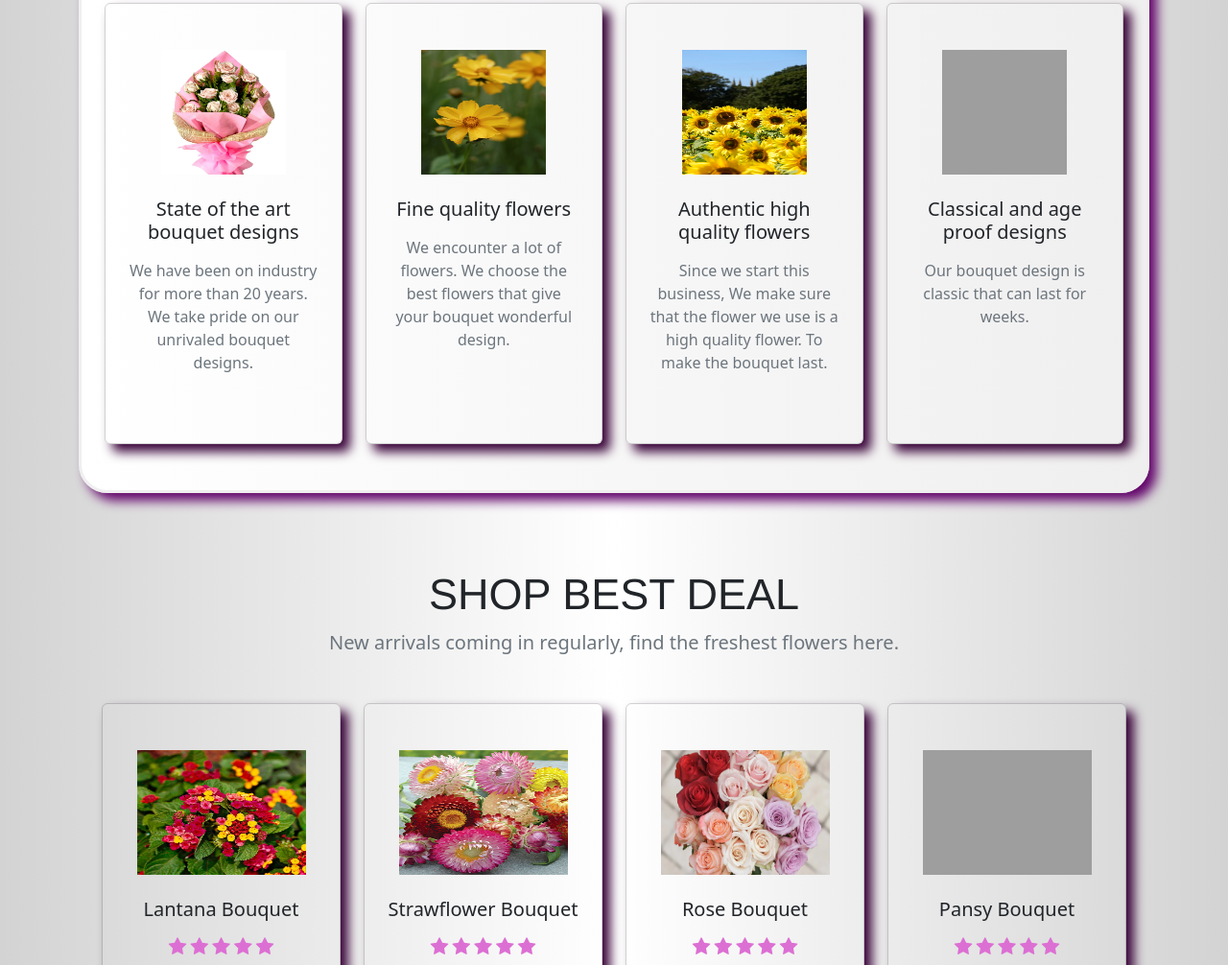
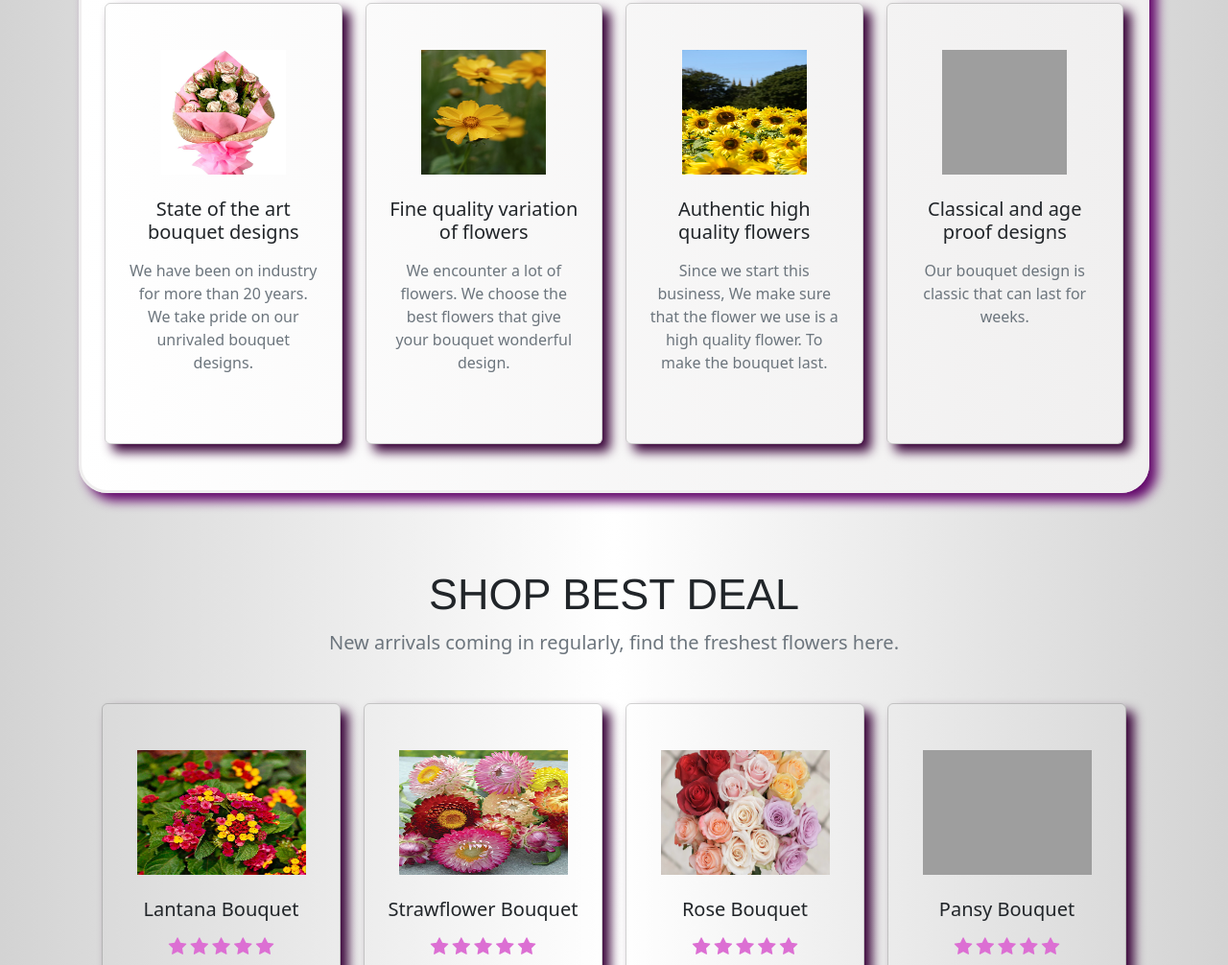
Before and after one commit to Cyrelle12/mini1, a plain HTML site: page index.html in a window 1280 px wide. Shown: the part 1549-2555 px from the top of the page at 96% size. Drawn offline with nearby package versions, Linux system fonts and the light colour scheme; grey boxes are pictures that could not be loaded.

Commit message:
Update index.html

```diff
--- a/index.html
+++ b/index.html
@@ -202,7 +202,7 @@
                                         <img class="img-top mt-5" src="images/flower.webp" width="130px" height="130px">
                                     </div>
                                     <div class="card-body p-4">
-                                        <h5 class="card-title mb-3">Fine quality flowers</h5>
+                                        <h5 class="card-title mb-3">Fine quality variation of flowers</h5>
                                         <p class="text-muted mb-5">We encounter a lot of flowers. We choose the best flowers that give your bouquet wonderful design.</p>
                                     </div>
                                 </div>
```
